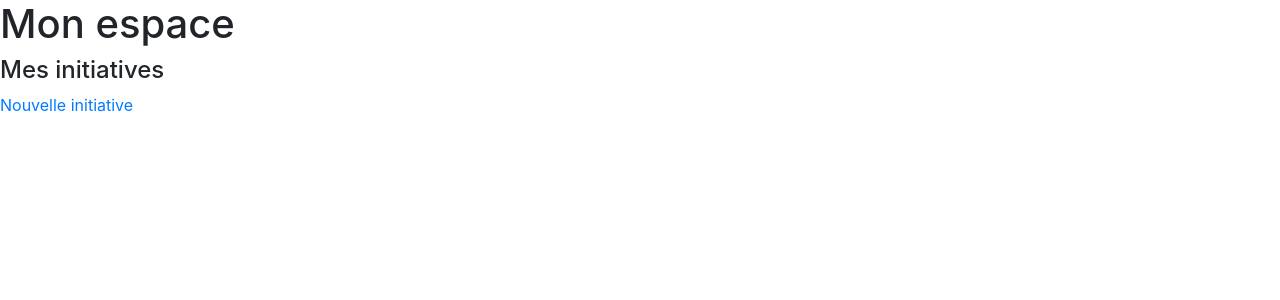
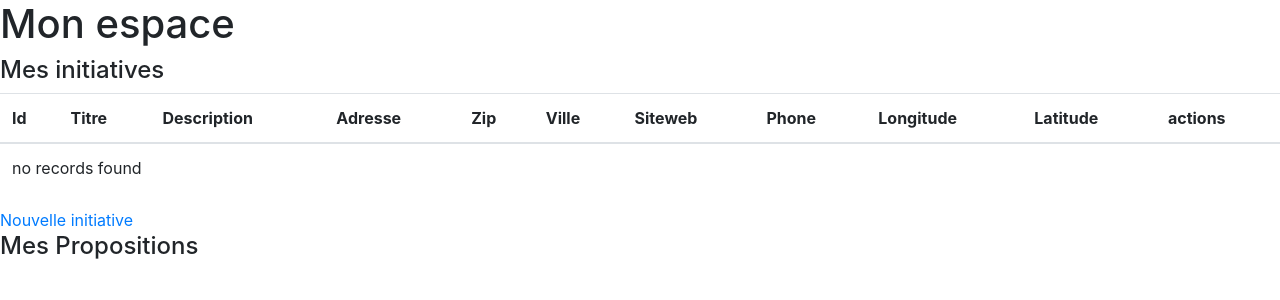
Before and after one commit to rikval/Associa-Lyon, a Symfony app: template templates/userui/userui.html.twig in a window 1280 px wide. Shown: the part 147-447 px from the top of the page. Run offline with Twig, Linux system fonts and the light colour scheme; the template is opened without the code that fills it, so the values that code supplies are empty; some libraries are stand-ins or nearby versions.

Commit message:
User interface initiative table

```diff
--- a/src/Controller/UserInterfaceController.php
+++ b/src/Controller/UserInterfaceController.php
@@ -23,6 +23,7 @@ class UserInterfaceController extends AbstractController
 
         return $this->render('userui/userui.html.twig', [
             'initiatives' => $initiatives,
+            'user' => $this->getUser()
         ]);
     }
 
--- a/templates/userui/userui.html.twig
+++ b/templates/userui/userui.html.twig
@@ -6,7 +6,52 @@
 
 <h4>Mes initiatives</h4>
 
+<table class="table">
+    <thead>
+        <tr>
+            <th>Id</th>
+            <th>Titre</th>
+            <th>Description</th>
+            <th>Adresse</th>
+            <th>Zip</th>
+            <th>Ville</th>
+            <th>Siteweb</th>
+            <th>Phone</th>
+            <th>Longitude</th>
+            <th>Latitude</th>
+            <th>actions</th>
+        </tr>
+    </thead>
+    <tbody>
+        {% for initiative in initiatives %}
+        <tr>
+            <td>{{ initiative.id }}</td>
+            <td>{{ initiative.titre }}</td>
+            <td>{{ initiative.description }}</td>
+            <td>{{ initiative.adresse }}</td>
+            <td>{{ initiative.zip }}</td>
+            <td>{{ initiative.ville }}</td>
+            <td>{{ initiative.siteweb }}</td>
+            <td>{{ initiative.phone }}</td>
+            <td>{{ initiative.longitude }}</td>
+            <td>{{ initiative.latitude }}</td>
+            <td>
+                <a href="{{ path('initiative_show', {'id': initiative.id}) }}">show</a>
+
+                {% if is_granted('ROLE_USER') and initiative.user.id == user.id %}
+                <a href="{{ path('initiative_edit', {'id': initiative.id}) }}">edit</a>
+                {% endif %}
+            </td>
+        </tr>
+        {% else %}
+        <tr>
+            <td colspan="11">no records found</td>
+        </tr>
+        {% endfor %}
+    </tbody>
+</table>
+
 <a href="{{ path('initiative_new') }}">Nouvelle initiative</a>
 
-
+<h4>Mes Propositions</h4>
 {% endblock %}
```
